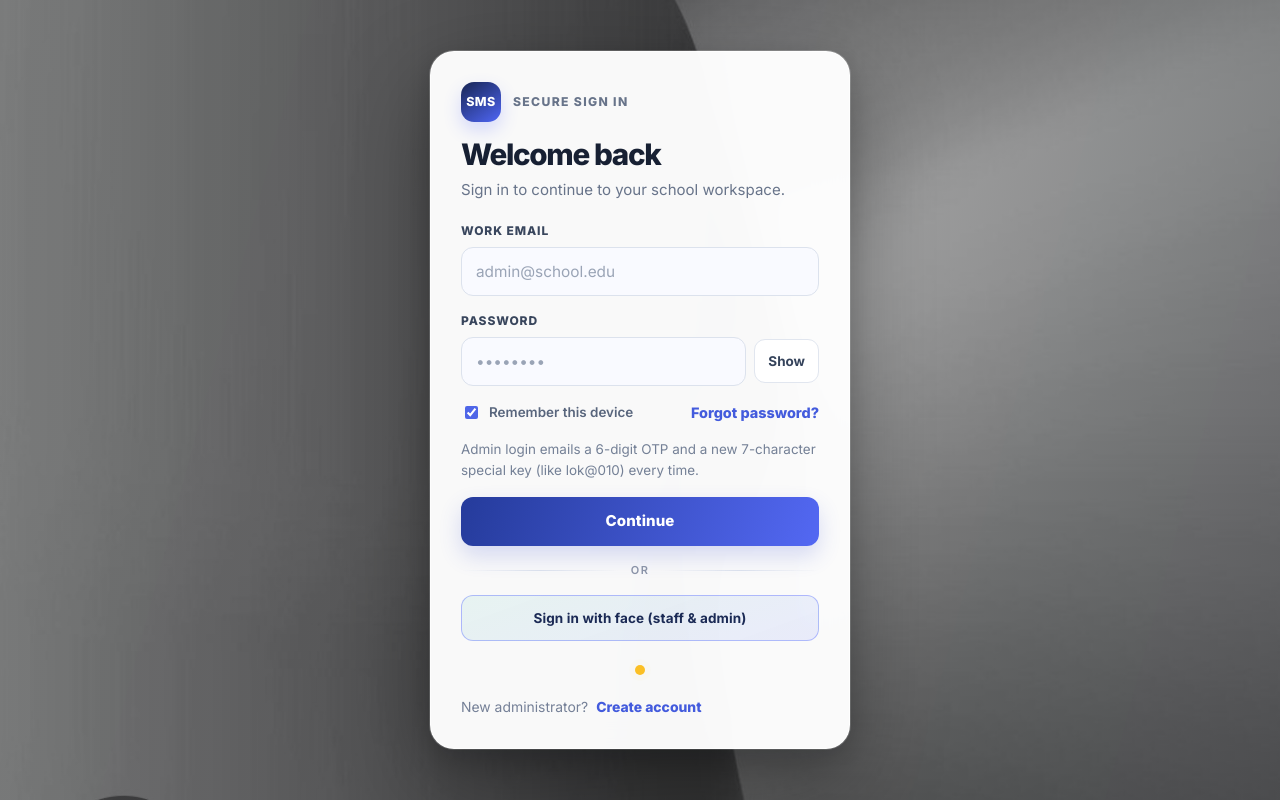
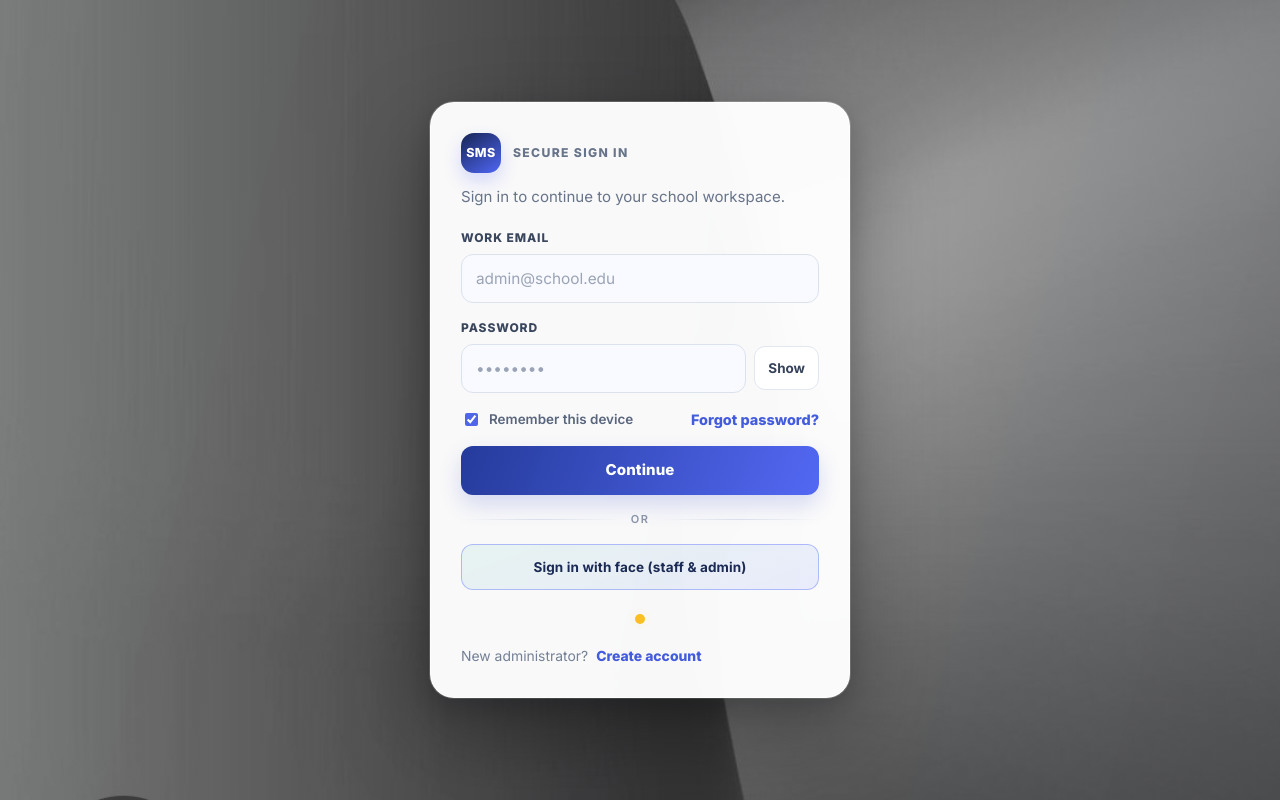
Before and after one commit to lokesh9191334/SCHOOL-MANAGEMENT-SYSTEM, a React (Vite) app: page /auth/login in a window 1280 px wide. Built offline with nearby package versions, Linux system fonts and the light colour scheme; no server answers.

Commit message:
Slim down login panel by removing the heading and OTP helper text

```diff
--- a/src/pages/auth/login.jsx
+++ b/src/pages/auth/login.jsx
@@ -379,7 +379,7 @@ const LoginPage = () => {
               ? (isAdminDual ? 'Verify your sign-in' : 'Confirm your email')
               : authMode === 'face'
                 ? 'Face sign-in'
-                : 'Welcome back'
+                : ''
       }
       subtitle={
         attendance
@@ -493,10 +493,6 @@ const LoginPage = () => {
               Forgot password?
             </Link>
           </div>
-
-          <p className="auth-helper">
-            Admin login emails a 6-digit OTP and a new 7-character special key (like lok@010) every time.
-          </p>
 
           {error ? <div className="auth-error">{error}</div> : null}
           {info ? <div className="auth-success">{info}</div> : null}
```
